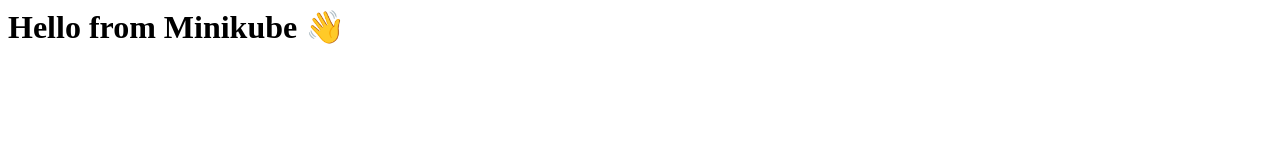
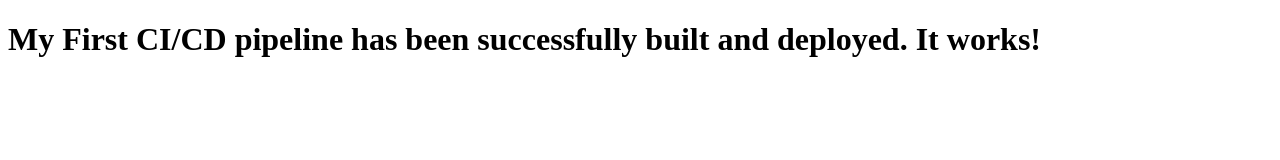
Before and after one commit to yrwcvmkq84-cmd/hello-app, a plain HTML site: page index.html in a window 1280 px wide. Drawn offline with Linux system fonts and the light colour scheme.

Commit message:
Update index.html message for CI/CD lab

```diff
--- a/index.html
+++ b/index.html
@@ -1 +1,9 @@
-<h1>Hello from Minikube 👋</h1>
+<!DOCTYPE html>
+<html>
+  <head>
+    <title>Hello App</title>
+  </head>
+  <body>
+    <h1>My First CI/CD pipeline has been successfully built and deployed. It works!</h1>
+  </body>
+</html>
```
